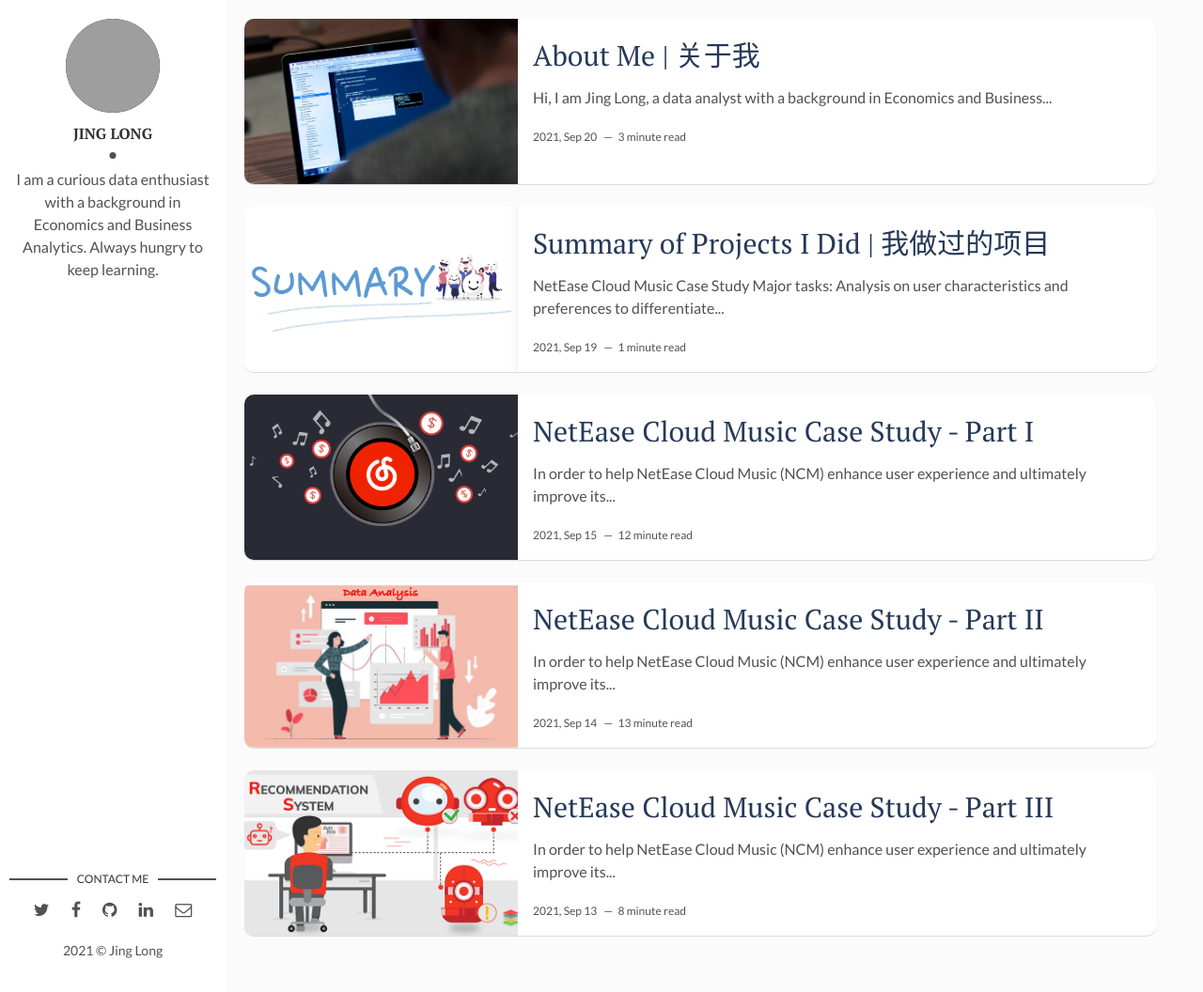
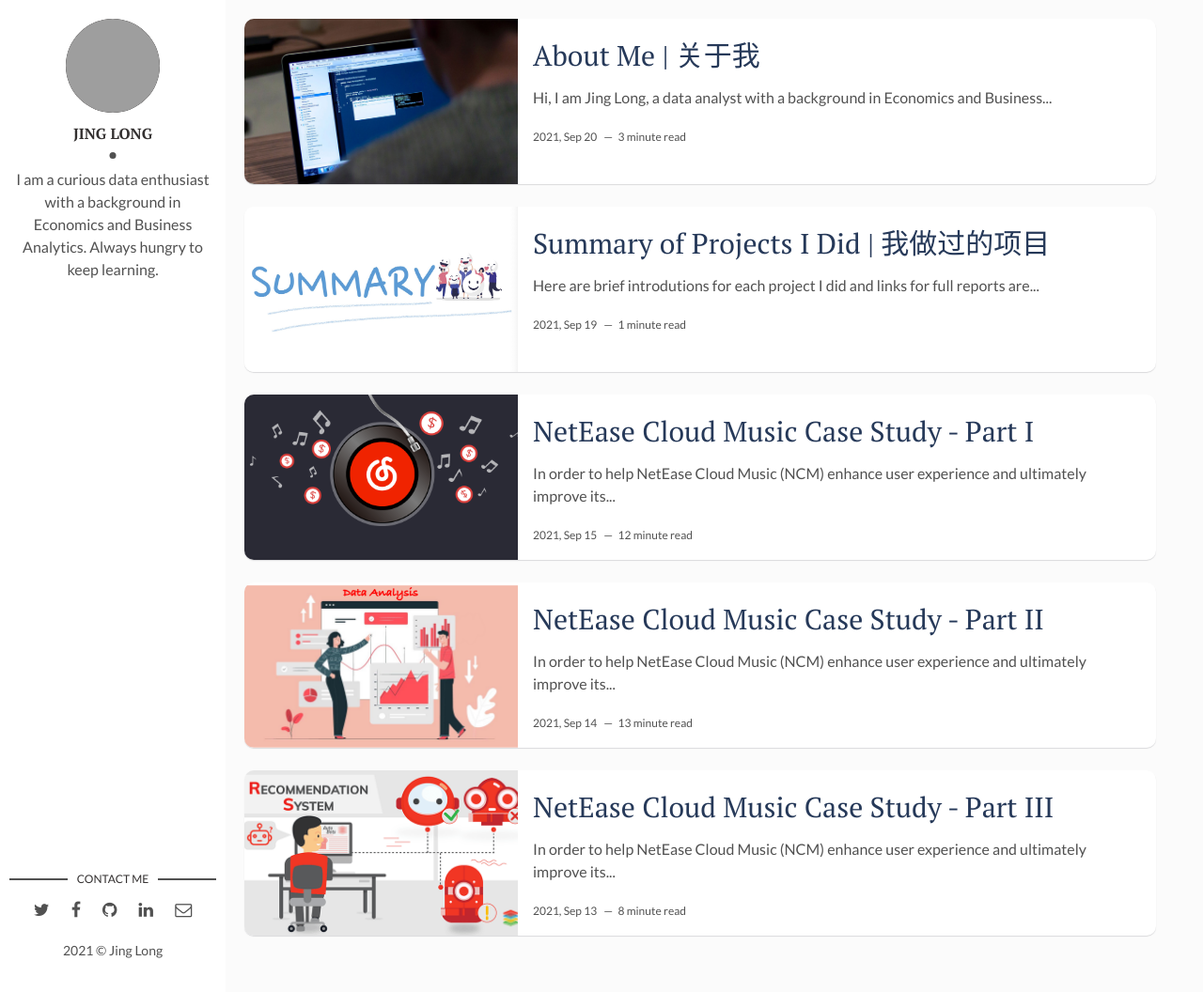
Before and after one commit to jing042323/jing-long, a Jekyll site: the page built from index.html, in a window 1280 px wide and 1056 px high. Shown: the whole window at 94% size. Built offline with Jekyll 4.4.1, drawn with Linux system fonts in a browser that asks for light colours; the list of posts is cut into pages by our own code; grey boxes are pictures that could not be loaded.

Commit message:
update ncm

```diff
--- a/_posts/2021-09-06-about-me.markdown
+++ b/_posts/2021-09-06-about-me.markdown
@@ -2,7 +2,7 @@
 layout: post
 title: About Me | 关于我
 date: 2021-09-20
-description: You’ll find this post in your `_posts` directory. Go ahead and edit it and re-build the site to see your changes. # Add post description (optional)
+description: self-introduction
 img: aboutme.jpg # Add image post (optional)
 fig-caption: # Add figcaption (optional)
 tags: [CV, AboutMe]
--- a/_posts/2021-10-06-project_summary.markdown
+++ b/_posts/2021-10-06-project_summary.markdown
@@ -7,8 +7,11 @@
 fig-caption: # Add figcaption (optional)
 tags: [project, case study]
 ---
+
+Here are brief introdutions for each project I did and links for full reports are provided.
+
 ***
-### <span style="color:DodgerBlue"> NetEase Cloud Music Case Study </span>
+### <span style="color:DodgerBlue"> NetEase Cloud Music Case Study | 网易云音乐案例分析</span>
 
 - **Major tasks**:
 1. Analysis on user characteristics and preferences to differentiate inactive users from active users. (available [here](https://jing042323.github.io/jing-long/NCM_part1/))
```
Also changed, not shown: other parts of _posts/2021-10-06-project_summary.markdown (+11 -1 lines).
